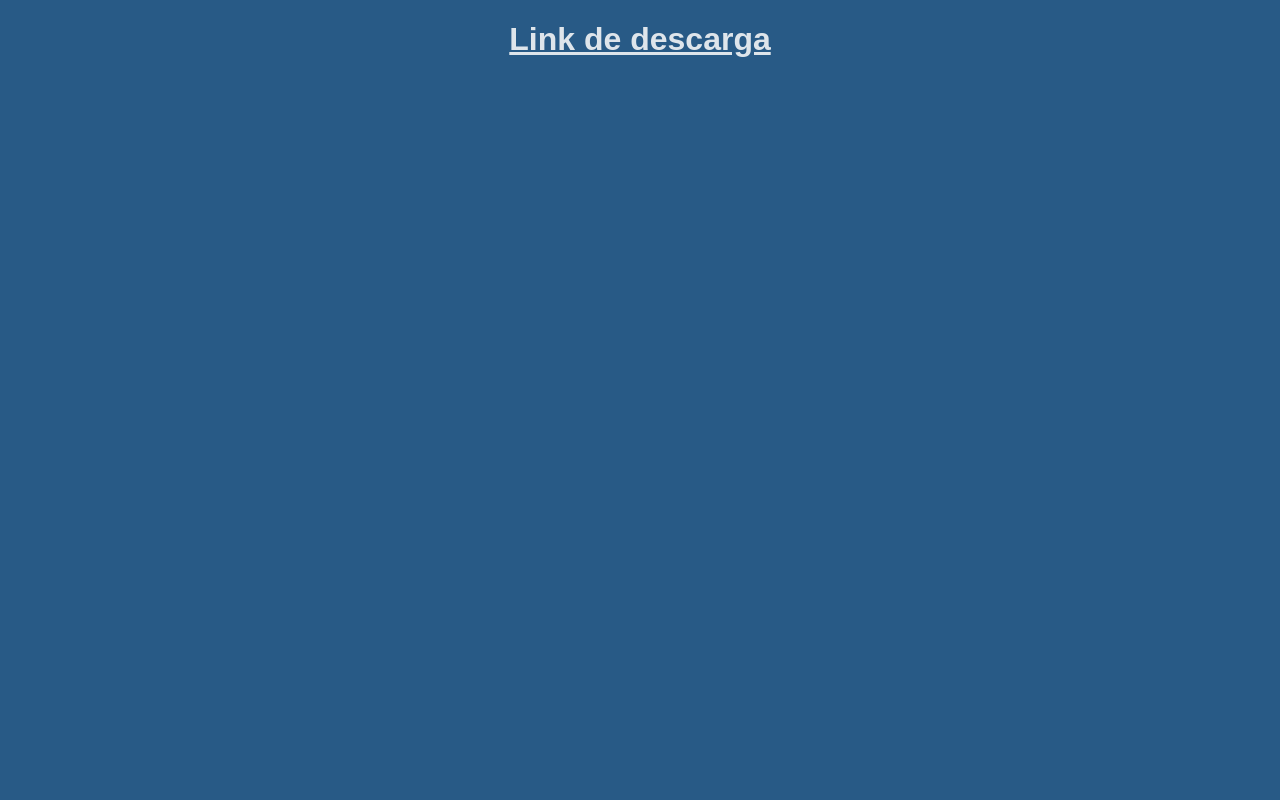
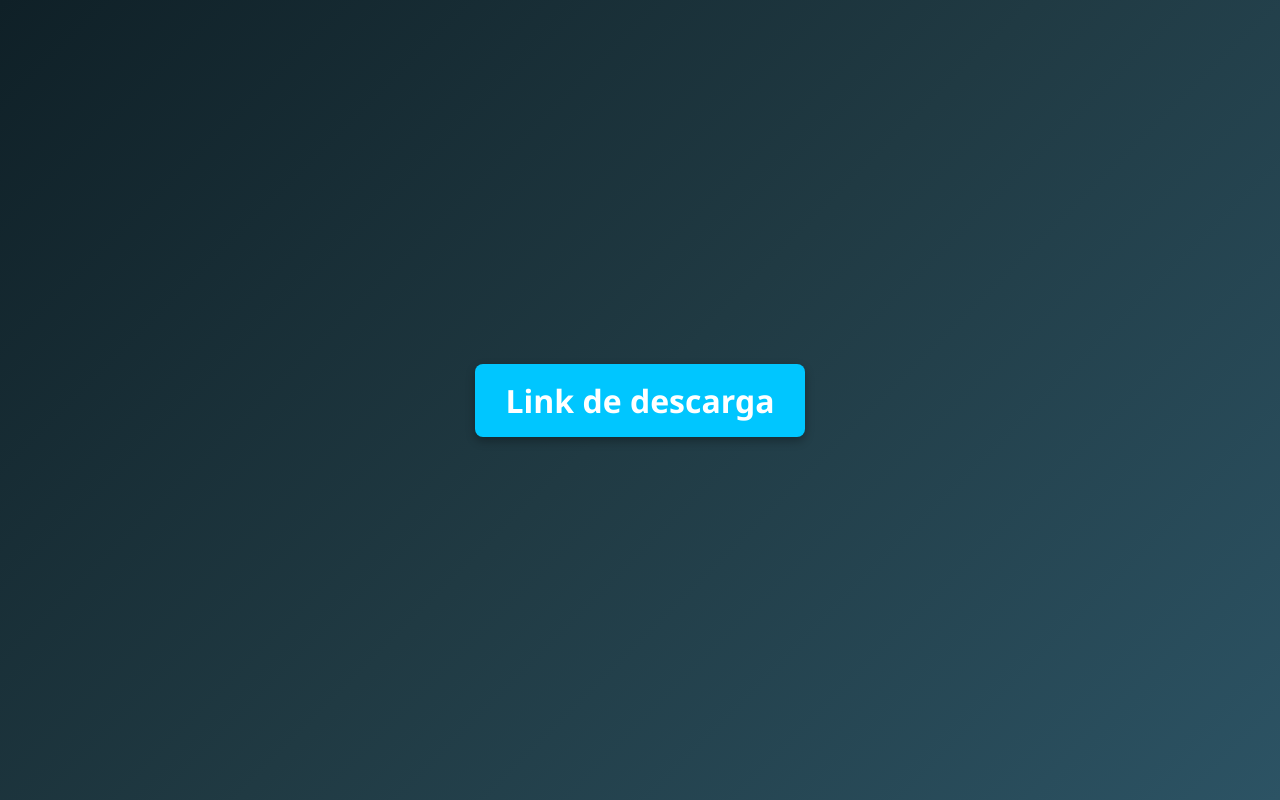
Before and after one commit to saidberber23-create/Game, a plain HTML site: page index.html in a window 1280 px wide. Drawn offline with Linux system fonts and the light colour scheme.

Commit message:
Add files via upload

```diff
--- a/index.html
+++ b/index.html
@@ -7,6 +7,6 @@
     <link rel="stylesheet" href="styles.css">
 </head>
 <body>
-    <h1><a href="Descarga Expo 2025.zip" download>Link de descarga</a></h1>
+    <h1><a href="dididi.zip" download>Link de descarga</a></h1>
 </body>
 </html>
--- a/styles.css
+++ b/styles.css
@@ -1,9 +1,41 @@
+
 body {
-    background-color: rgb(40, 90, 134);
-    color:rgb(222, 229, 235);
-    font-family: sans-serif;
-    text-align: center;
+  margin: 0;
+  height: 100vh;
+  display: flex;
+  justify-content: center;
+  align-items: center;
+  background: linear-gradient(135deg, #0f2027, #203a43, #2c5364);
+  font-family: "Segoe UI", Arial, sans-serif;
+  color: #ffffff;
 }
+
+/* Título principal */
+h1 {
+  font-size: 2rem;
+  text-align: center;
+}
+
+/* Enlace estilo botón */
 a {
-    color:rgb(222, 229, 235);
+  display: inline-block;
+  padding: 15px 30px;
+  background: #00c6ff;
+  color: #fff;
+  text-decoration: none;
+  font-weight: bold;
+  border-radius: 8px;
+  box-shadow: 0 4px 10px rgba(0, 0, 0, 0.3);
+  transition: background 0.3s, transform 0.2s;
 }
+
+/* Efecto al pasar el mouse */
+a:hover {
+  background: #0072ff;
+  transform: translateY(-3px);
+}
+
+/* Efecto al hacer clic */
+a:active {
+  transform: scale(0.97);
+}
```
Also changed, not shown: 1 other file.
